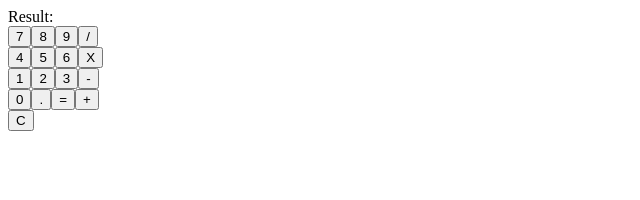
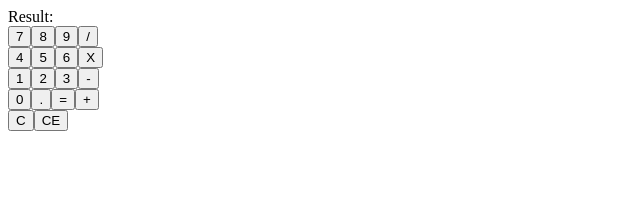
Before and after one commit to Malejni/calc, an Angular app: page / in a window 1280 px wide. Shown: the top 200 px of the page, without its empty margins (0-640 px from the left). Built offline with nearby package versions, Linux system fonts and the light colour scheme.

Commit message:
added CE-reset method

```diff
--- a/src/app/calculator/calculator.component.html
+++ b/src/app/calculator/calculator.component.html
@@ -26,4 +26,5 @@
     <button (click)="calculate('+')">+</button>
   </div>
   <button (click)="reset()">C</button>
+  <button (click)="resetCE()">CE</button>
 </div>
--- a/src/app/calculator/calculator.component.ts
+++ b/src/app/calculator/calculator.component.ts
@@ -105,5 +105,8 @@ export class CalculatorComponent {
       this.result = '';
        this.total = [];
     }
+    resetCE () {
+      this.result = '';
+    }
 
 }
```
